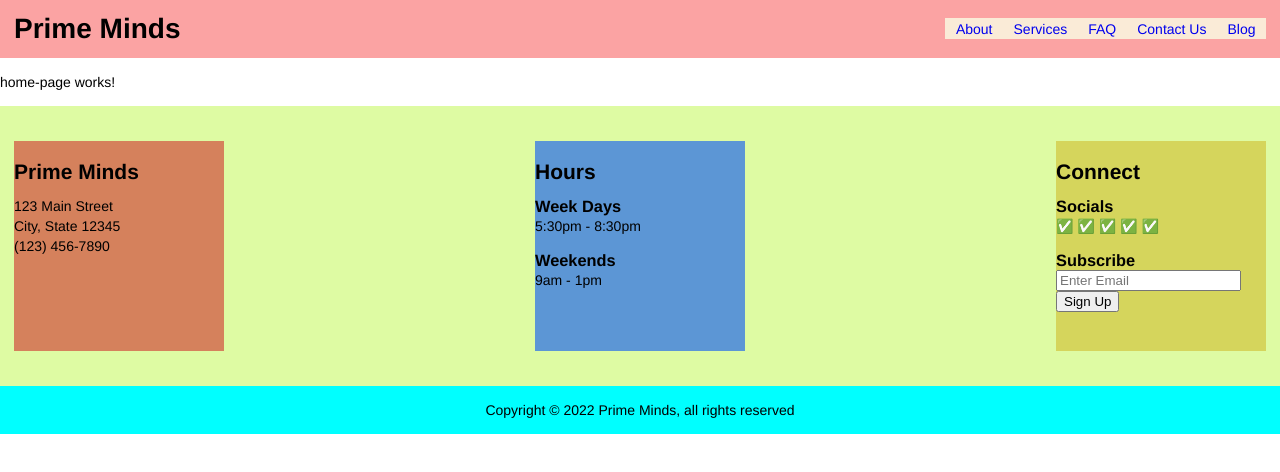
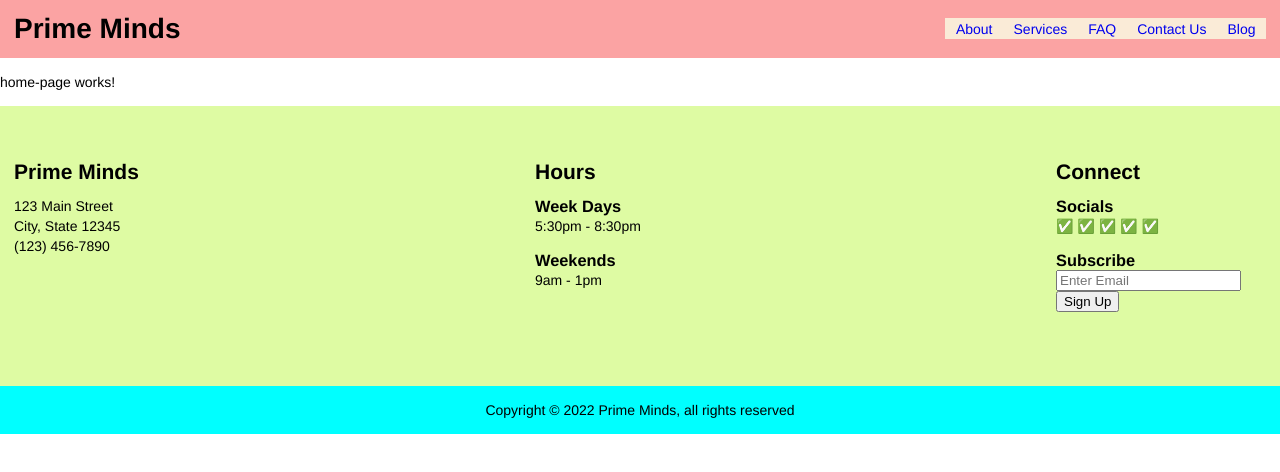
Before and after one commit to gohopventure/prime-minds, an Angular app: page /home in a window 1280 px wide. Shown: the top 472 px of the page. Built offline with nearby package versions, Linux system fonts and the light colour scheme.

Commit message:
Updates background colors

```diff
--- a/src/app/components/address-card/address-card.component.css
+++ b/src/app/components/address-card/address-card.component.css
@@ -1,7 +1,6 @@
 .card-container {
     display: flex;
     flex-direction: column;
-    background-color: rgb(213, 129, 92);
     height:15em;
     min-width: 15em;
 }
--- a/src/app/components/op-hours-card/op-hours-card.component.css
+++ b/src/app/components/op-hours-card/op-hours-card.component.css
@@ -1,7 +1,6 @@
 .card-container {
     display: flex;
     flex-direction: column;
-    background-color: rgb(92, 150, 213);
     height:15em;
     min-width: 15em;
 }
--- a/src/app/components/social-card/social-card.component.css
+++ b/src/app/components/social-card/social-card.component.css
@@ -1,7 +1,6 @@
 .card-container {
     display: flex;
     flex-direction: column;
-    background-color: rgb(213, 213, 92);
     height:15em;
     min-width: 15em;
 }
```
